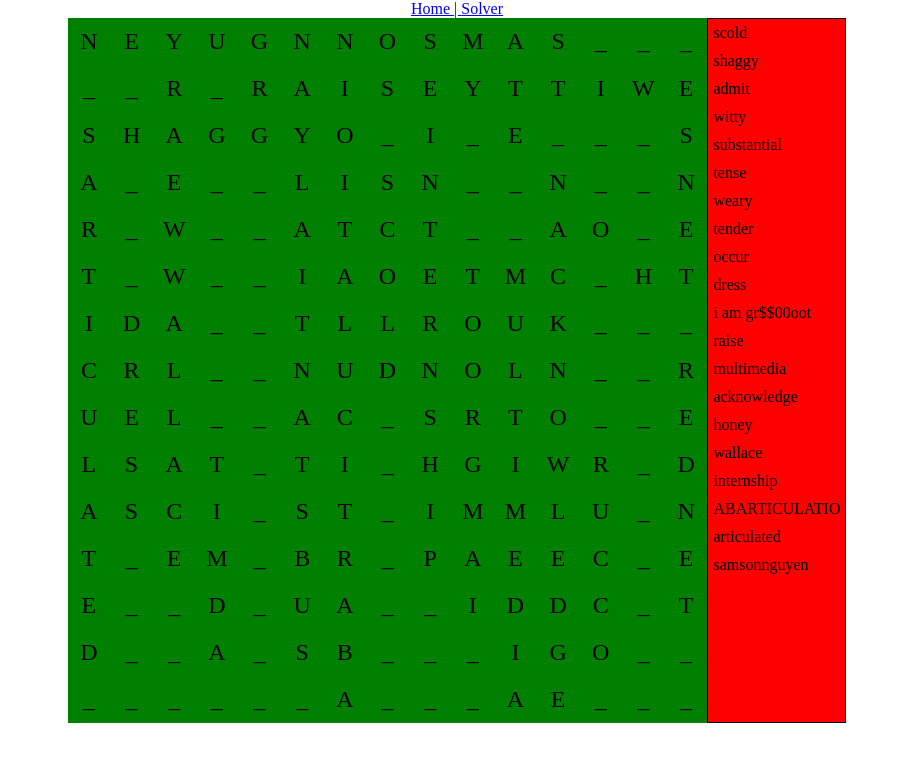
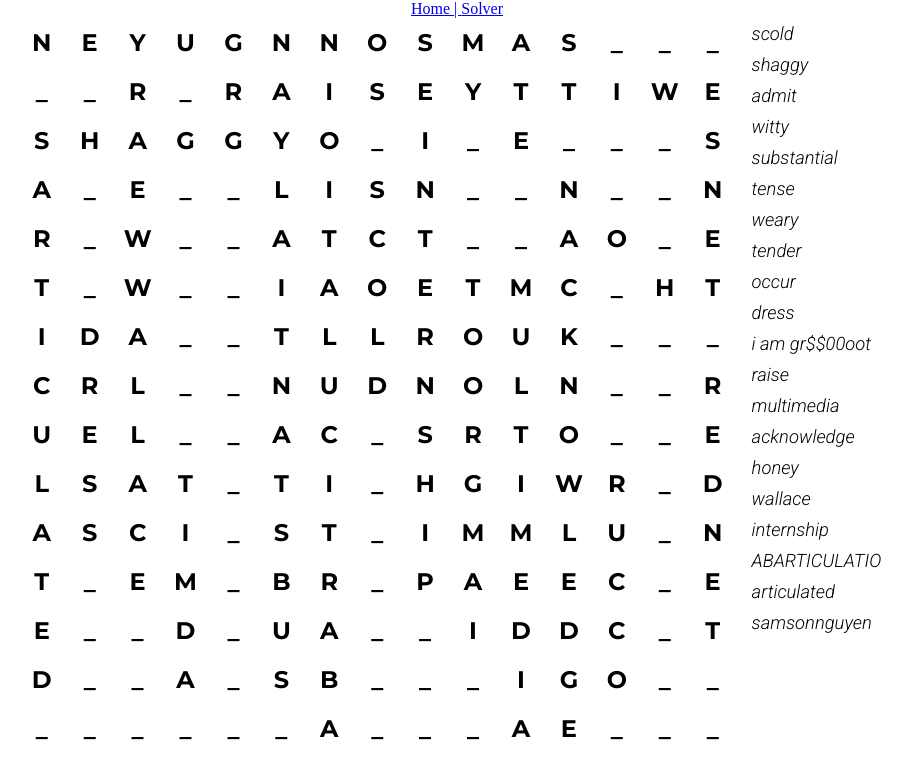
Before and after one commit to SamsonPN/Word-Search, a React (Create React App) app: page / in a window 1280 px wide. Shown: the top 778 px of the page, without its empty margins (183-1095 px from the left). Built offline with nearby package versions, Linux system fonts and the light colour scheme.

Commit message:
Added css variables for new fonts

```diff
--- a/public/index.html
+++ b/public/index.html
@@ -10,6 +10,7 @@
       content="Web site created using create-react-app"
     />
     <link rel="apple-touch-icon" href="%PUBLIC_URL%/logo192.png" />
+    <link href="https://fonts.googleapis.com/css?family=Montserrat:400,700|Roboto:300i,400&display=swap" rel="stylesheet">
     <title>Word Search</title>
   </head>
   <body>
--- a/src/components/App/App.scss
+++ b/src/components/App/App.scss
@@ -1,5 +1,7 @@
 :root {
   --highlight-color: lightblue;
+  --primary-font: 'Montserrat', sans-serif;
+  --secondary-font: 'Roboto', sans-serif;
 }
 
 #App {
--- a/src/components/Grid/Grid.module.scss
+++ b/src/components/Grid/Grid.module.scss
@@ -1,19 +1,24 @@
 .grid {
     display: grid;
     grid-template-columns: repeat(15, 1fr);
-    background-color: #D9CB9E;
-    background-color: green;
+    // background-color: black;
 }
 
 .gridCell {
     display: flex;
     justify-content: center;
     align-items: center;
-    font-size: 1.5em;
     text-align: center;
     padding: 10px;
+    // color: white;
     cursor: pointer;
     transition: background-color 0.25s cubic-bezier(0.1, 0.7, 1.0, 0.1);
+    font-size: 1.5em;
+    font: {
+        family: var(--primary-font);
+        weight: 700;
+        size: 1.5em;
+    }
     &[highlighted] {
         background-color: var(--highlight-color);
     }
--- a/src/components/WordList/WordList.module.scss
+++ b/src/components/WordList/WordList.module.scss
@@ -2,9 +2,14 @@
     display: flex;
     flex-direction: column;
     flex-wrap: wrap;
-    border: 1px solid black;
-    background-color: red;
+    padding: 0px 10px;
     > p {
+        font: {
+            size: 1.15em;
+            family: var(--secondary-font);
+            weight: 300;
+            style: italic;
+        }
         padding: 5px;
     }
 }
```
Also changed, not shown: src/components/App/header/header.modules.scss (added).
